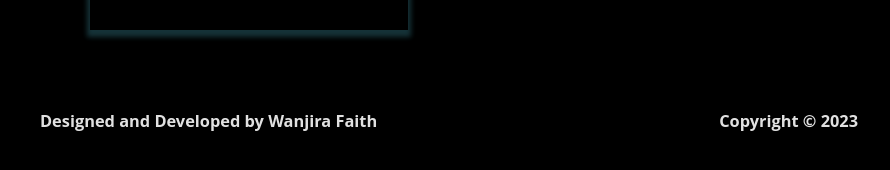
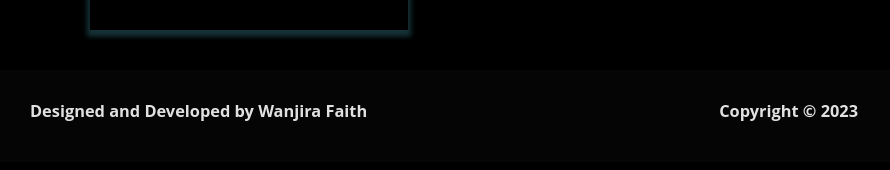
Before and after one commit to Wanjira-Faith/My-Portfolio, a React (Vite) app in the folder portfolio/: page /projects in a window 1280 px wide. Shown: the part 1668-1838 px from the top of the page, without its empty margins (0-890 px from the left). Built offline with nearby package versions, Linux system fonts and the light colour scheme; the HTML template or start-up script is replaced by a standard one.

Commit message:
adjust footer and navbar styles

```diff
--- a/portfolio/src/Css/Footer.css
+++ b/portfolio/src/Css/Footer.css
@@ -1,7 +1,7 @@
 .footer {
-  background-color: rgba(0, 0, 0, 0.966);
+  background-color: rgba(20, 20, 20, 0.288);
   color: #ffffffe1;
-  padding: 40px ;
+  padding: 30px ;
   text-align: center;
 }
 
--- a/portfolio/src/Css/NavbarStyles.css
+++ b/portfolio/src/Css/NavbarStyles.css
@@ -7,11 +7,13 @@
     width: 100%;
     height: 90px;
     z-index: 10;
-    transition: background-color 0.5s ease;
   }
 
   .header-bg {
-    background-color: rgba(0, 0, 0, 0.85);
+    background-color: #1a272ea9 ;
+    transition: all 0.3s ease-out 0s ;
+    box-shadow: 0px 10px 10px 0px rgba(5, 22, 29, 0.171) ;
+    backdrop-filter: blur(15px) ;
   }
 
   .logo-link {
```
